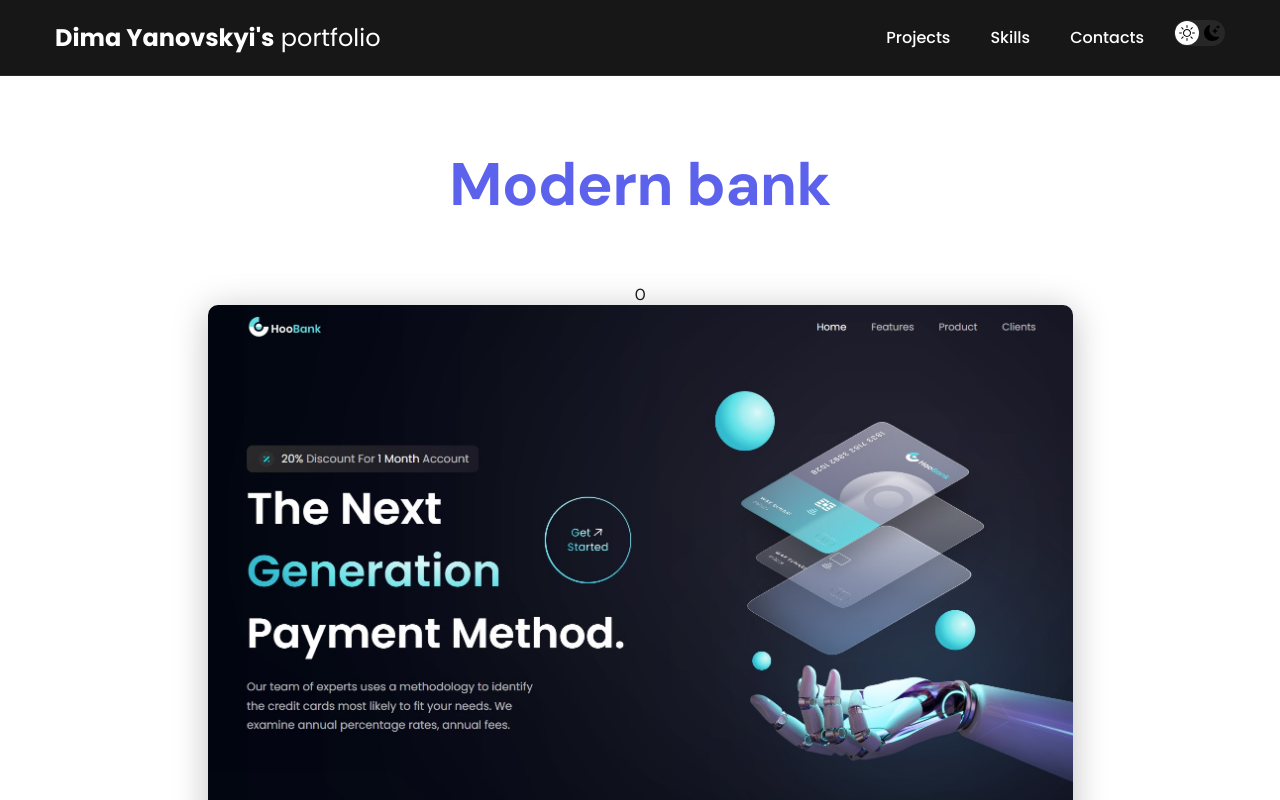
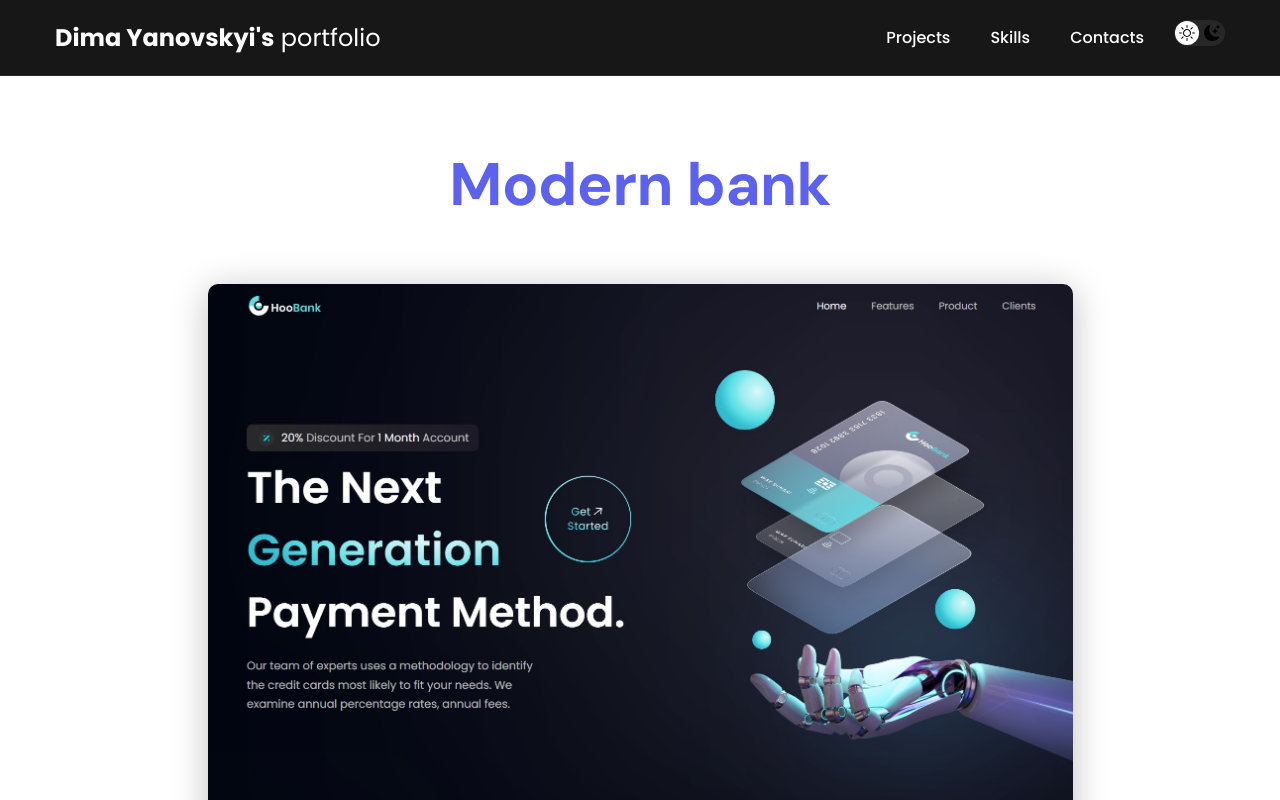
Before and after one commit to Defisto7/portfolio-react, a React (Create React App) app: page /project/0 in a window 1280 px wide. Shown: the top 800 px of the page. Built offline with nearby package versions, Linux system fonts and the light colour scheme.

Commit message:
Master
fix bug

```diff
--- a/src/pages/ProjectPage.jsx
+++ b/src/pages/ProjectPage.jsx
@@ -14,7 +14,6 @@ const ProjectPage = () => {
       <div className="container">
         <div className="project-details">
           <h1 className="title-1">{projects.title}</h1>
-          <p>{id}</p>
           <a href="https://bank-modern-app-tau.vercel.app/">
             <img src={projects.imgBig} alt={projects.title} className="project-details__cover" />
           </a>
```
